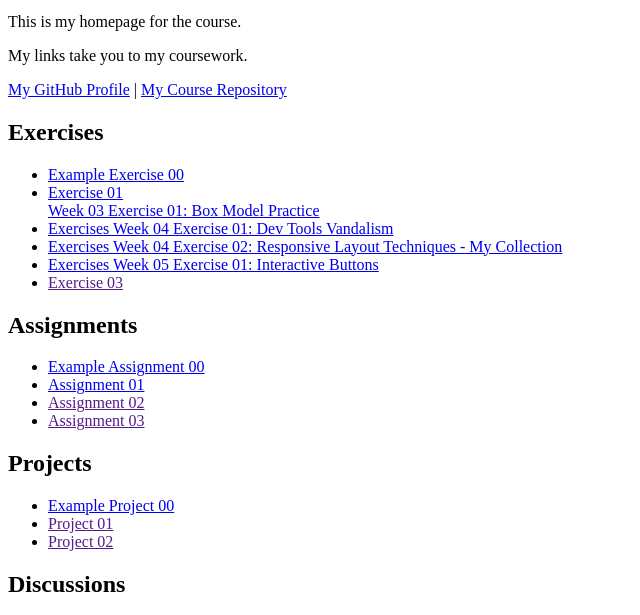
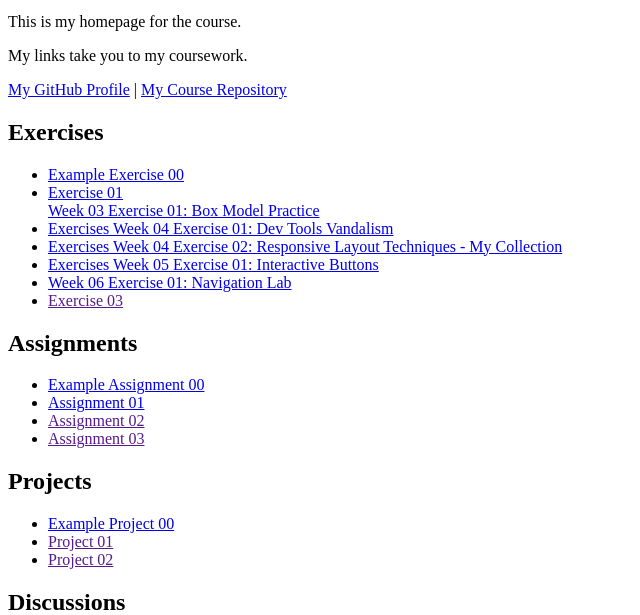
Before and after one commit to usagi-oni/me_course_portfolio, a plain HTML site: page index.html in a window 1280 px wide. Shown: the part 148-763 px from the top of the page, without its empty margins (0-640 px from the left). Drawn offline with Linux system fonts and the light colour scheme.

Commit message:
update
added link to new assignment

```diff
--- a/index.html
+++ b/index.html
@@ -74,6 +74,7 @@ Remember: You must create subfolders for each piece of coursework as the semeste
                     <li><a href="file:///C:/Users/Nicholas/OneDrive/Desktop/pc%20stuff/me_course_portfolio/week-04-exercise-01/index.html">Exercises Week 04 Exercise 01: Dev Tools Vandalism</a></li>
                     <li><a href="file:///C:/Users/Nicholas/OneDrive/Desktop/pc%20stuff/me_course_portfolio/week-04-exercise-02/index.html">Exercises Week 04 Exercise 02: Responsive Layout Techniques - My Collection</a></li>
                     <li><a href="file:///C:/Users/Nicholas/OneDrive/Desktop/pc%20stuff/me_course_portfolio/week-05-exercise-01/index.html">Exercises Week 05 Exercise 01: Interactive Buttons</a></li>
+                    <li><a href="file:///C:/Users/Nicholas/OneDrive/Desktop/pc%20stuff/me_course_portfolio/week-06-exercise-01/index.html">Week 06 Exercise 01: Navigation Lab</a></li>
                     <li><a href="">Exercise 03</a></li>
                 </ul>
             </section>
```
